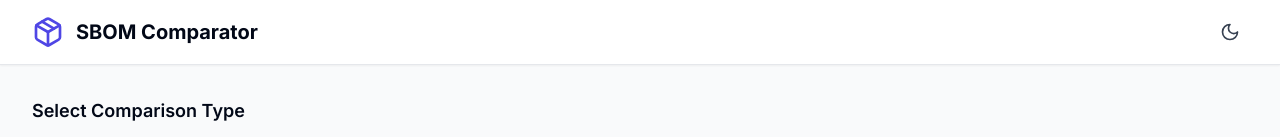
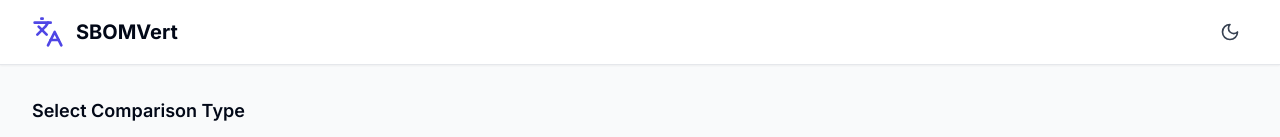
Before and after one commit to sbomvert/sbomvert, a Next.js app: page / in a window 1280 px wide. Shown: the top 137 px of the page. Built offline with nearby package versions, Linux system fonts and the light colour scheme.

Commit message:
Rename app

```diff
--- a/src/app/layout.tsx
+++ b/src/app/layout.tsx
@@ -5,7 +5,7 @@ import './globals.css';
 const inter = Inter({ subsets: ['latin'] });
 
 export const metadata: Metadata = {
-  title: 'SBOM Comparator',
+  title: 'SBOMVert',
   description: 'Compare SBOM tool outputs for container images',
 };
 
--- a/src/components/layout/Navbar.tsx
+++ b/src/components/layout/Navbar.tsx
@@ -1,5 +1,5 @@
 import React from 'react';
-import { Package } from 'lucide-react';
+import { Languages } from 'lucide-react';
 import { ThemeToggle } from '@/components/ui/ThemeToggle';
 
 interface NavbarProps {
@@ -21,8 +21,8 @@ export const Navbar: React.FC<NavbarProps> = ({ isDark, toggleTheme, onLogoClick
             onClick={onLogoClick}
             className="flex items-center gap-3 hover:opacity-80 transition-opacity"
           >
-            <Package className="text-indigo-600 dark:text-indigo-400" size={32} />
-            <h1 className="text-xl font-bold dark:text-white">SBOM Comparator</h1>
+            <Languages className="text-indigo-600 dark:text-indigo-400" size={32} />
+            <h1 className="text-xl font-bold dark:text-white">SBOMVert</h1>
           </button>
           <ThemeToggle isDark={isDark} toggle={toggleTheme} />
         </div>
```
Also changed, not shown: 1 other file (tests, documents, lock files or other folders).
